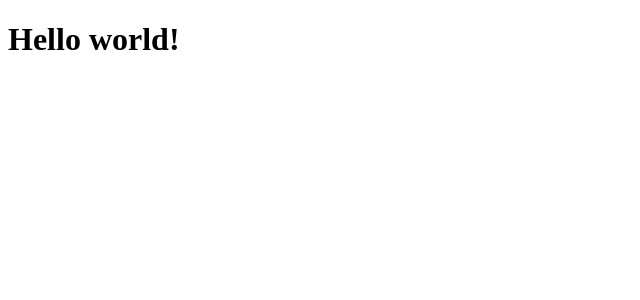
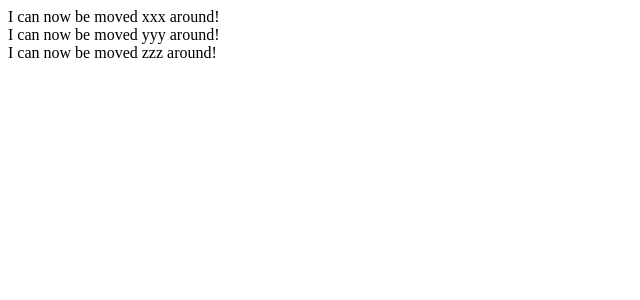
Before and after one commit to samiru/nodules, a React (Vite) app: page / in a window 1280 px wide. Shown: the top 300 px of the page, without its empty margins (0-640 px from the left). Built offline with nearby package versions, Linux system fonts and the light colour scheme.

Commit message:
Add some draggable nodules

```diff
--- a/package.json
+++ b/package.json
@@ -24,6 +24,7 @@
   },
   "dependencies": {
     "react": "^17.0.1",
-    "react-dom": "^17.0.1"
+    "react-dom": "^17.0.1",
+    "react-draggable": "^4.4.3"
   }
 }
--- /dev/null
+++ b/src/app/App.tsx
@@ -0,0 +1,21 @@
+import React from "react";
+import ReactDOM from "react-dom";
+import { Nodule } from "./components/Nodule";
+
+const App = () => {
+  return (
+    <>
+      <Nodule>
+        <div>I can now be moved xxx around!</div>
+      </Nodule>
+      <Nodule>
+        <div>I can now be moved yyy around!</div>
+      </Nodule>
+      <Nodule>
+        <div>I can now be moved zzz around!</div>
+      </Nodule>
+    </>
+  );
+};
+
+export { App };
--- /dev/null
+++ b/src/app/components/Nodule.tsx
@@ -0,0 +1,15 @@
+import React from "react";
+import ReactDOM from "react-dom";
+import Draggable from "react-draggable";
+
+const Nodule = (props) => {
+  console.log({ props });
+
+  return (
+    <Draggable>
+      {props.children}
+    </Draggable>
+  );
+};
+
+export { Nodule };
```
Also changed, not shown: src/index.tsx (+4 -3 lines), 1 other file (tests, documents, lock files or other folders).
